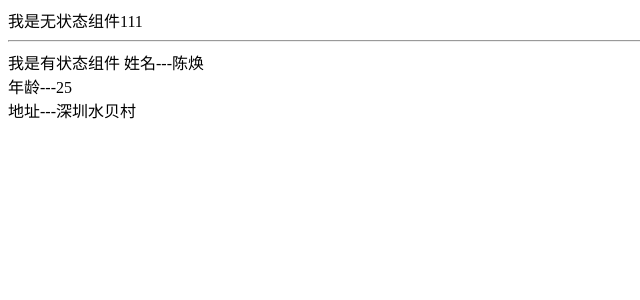
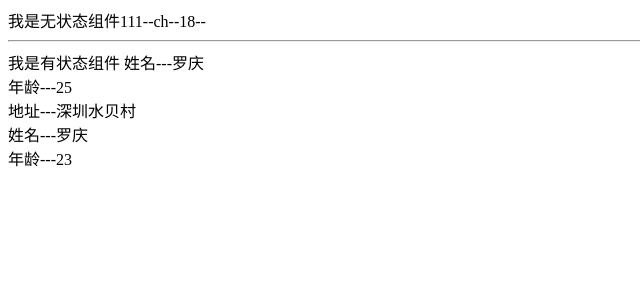
Before and after one commit to Duanzihuang/webpack_react, a React app: page / in a window 1280 px wide. Shown: the top 300 px of the page, without its empty margins (0-640 px from the left). Built offline with nearby package versions, Linux system fonts and the light colour scheme.

Commit message:
4-父组件传值给子组件

```diff
--- a/src/App.jsx
+++ b/src/App.jsx
@@ -15,9 +15,9 @@ class App extends React.Component{
     // render 是react的声明周期函数之一，用来渲染组件的内容
     render(){
         return <div>
-            <NoStateComponent />
+            <NoStateComponent name="ch" sex="男" age={18} isMan={true}/>
             <hr/>
-            <StateComponent />
+            <StateComponent name="罗庆" sex="男" age={23}/>
         </div>
     }
 
--- a/src/components/NoStateComponent.jsx
+++ b/src/components/NoStateComponent.jsx
@@ -1,9 +1,10 @@
 import React from 'react'
 
 // 函数式组件/无状态组件
-function NoStateComponent(){
+function NoStateComponent({name,age,isMan}){
+    // console.log(props)
     return <div>
-        我是无状态组件111
+        我是无状态组件111--{name}--{age}--{isMan}
     </div>
 }
 
--- a/src/components/StateComponent.jsx
+++ b/src/components/StateComponent.jsx
@@ -1,12 +1,16 @@
 import React,{Component} from 'react'
 
 export default class StateComponent extends Component{
-    constructor(){
+    constructor(props){
         super()
+
+        // console.log(props)
+        // props.name = "孙玉成"
 
         // 相当于小程序中的data或是vue的data函数
         this.state = {
-            name:'陈焕',
+            // name:'陈焕',
+            name:props.name,
             age:25,
             address:'深圳水贝村'
         }
@@ -14,12 +18,17 @@ export default class StateComponent extends Component{
 
     render(){
         const {age,address} = this.state
+        // console.log(this.props)
+        const {name,age:age2} = this.props
         return (
             <div>
                 我是有状态组件
                 姓名---{this.state.name}<br/>
                 年龄---{age}<br/>
                 地址---{address}
+                <br/>
+                姓名---{name}<br/>
+                年龄---{age2}<br/>
             </div>
         )
     }
```
Also changed, not shown: test/prototype.html (added, +59 -0 lines), 2 other files (tests, documents, lock files or other folders).
